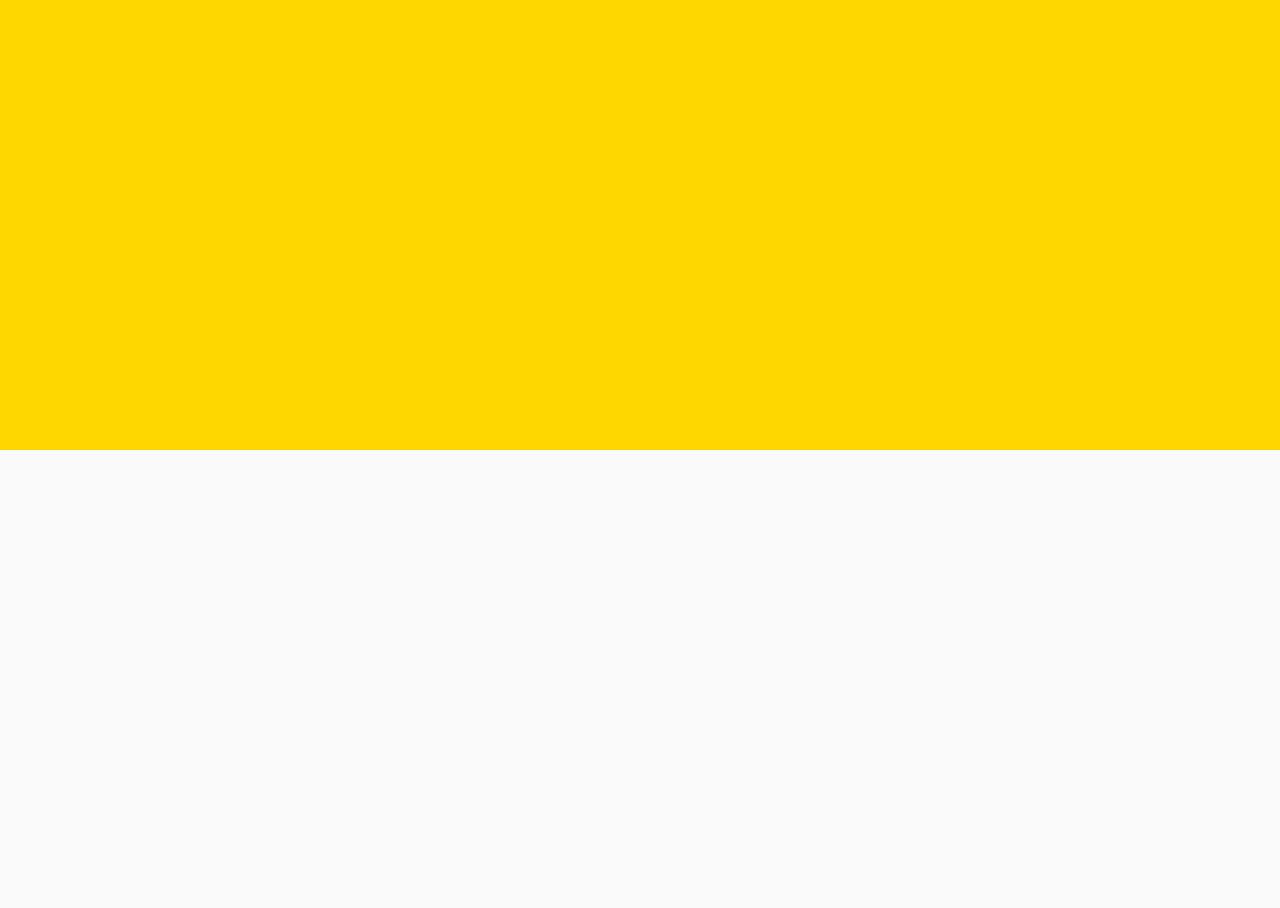
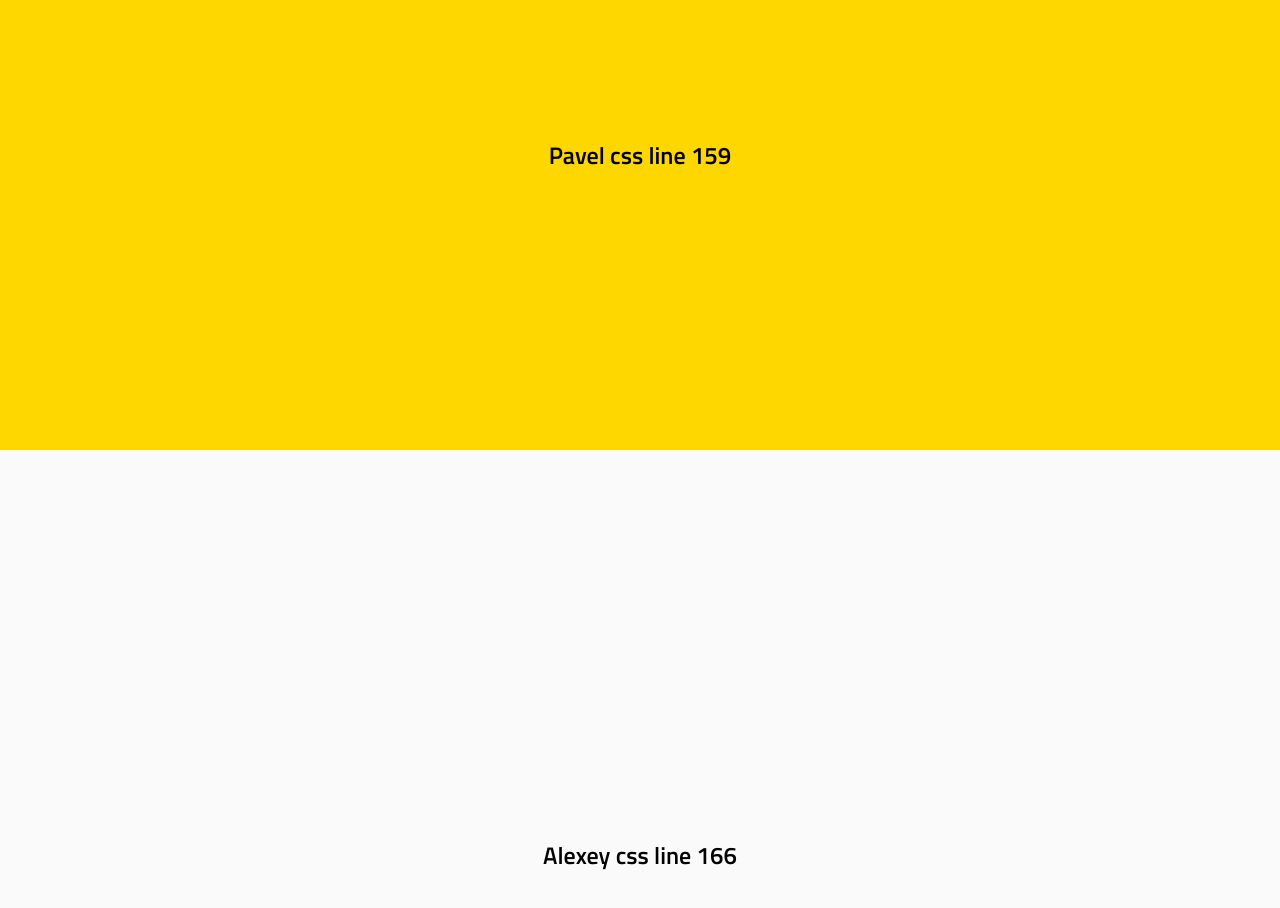
Before and after one commit to AlexZaprivoda/escape, a website built with webpack: page src/index.html in a window 1280 px wide. Shown: the part 1640-2548 px from the top of the page. Built offline with nearby package versions, Linux system fonts and the light colour scheme; files whose address does not match are found by name; a web font is replaced by a local one.

Commit message:
Add markup

```diff
--- a/src/index.html
+++ b/src/index.html
@@ -32,7 +32,7 @@
         <h1>yup, we can do that.</h1>
         <a href="#">Learn More</a>
       </div>
-      <div class="section1"></div>
+      <div class="section1"><h2>Alexey css line 114</h2></div>
       <div class="section2">
         <img src="./public/images/Users-Icon.png" alt="" />
         <div>
@@ -52,10 +52,12 @@
       </div>
     </div>
     <div class="main">
-      <div class="tabs"></div>
-      <div class="clients"></div>
+      <div class="tabs"><h2>Pavel css line 159</h2></div>
+      <div class="clients"><h2>Alexey css line 166</h2></div>
       <div class="logos">
-        <img src="./public/images/Envato.png" alt="" /> <img src="./public/images/WordPress.png" alt="" /> <img src="./public/images/Tuts+.png" alt="" />
+        <img src="./public/images/Envato.png" alt="" />
+        <img src="./public/images/WordPress.png" alt="" />
+        <img src="./public/images/Tuts+.png" alt="" />
         <img src="./public/images/MicrolancerCopy.png" alt="" />
       </div>
       <div class="team"></div>
--- a/src/scss/index.scss
+++ b/src/scss/index.scss
@@ -109,6 +109,9 @@ header {
 
 .section1 {
   background-color: lightseagreen;
+  justify-content: center;
+  align-items: center;
+  //Alexey
 }
 
 .section2 {
@@ -142,24 +145,28 @@ header {
 }
 
 .main {
-  // height: 1560px;
-  // background-color: rebeccapurple;
   display: flex;
   flex-direction: column;
+  font-family: "Titillium Web", sans-serif;
   & > * {
     display: flex;
   }
   .tabs {
     height: 590px;
     background-color: gold;
+    justify-content: center;
+    align-items: center;
+    //Pavel
   }
   .clients {
     height: 810px;
     background-color: #fafafa;
+    justify-content: center;
+    align-items: center;
+    //Alexey
   }
   .logos {
     height: 160px;
-    // background-color: blue;
     justify-content: center;
     align-items: center;
     img {
@@ -175,4 +182,5 @@ header {
 .footer {
   height: 640px;
   background-color: #7690c5;
+  font-family: "Titillium Web", sans-serif;
 }
```
